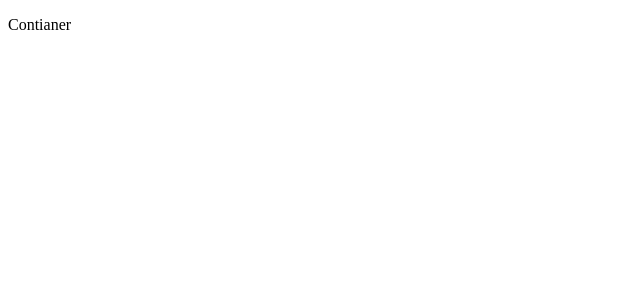
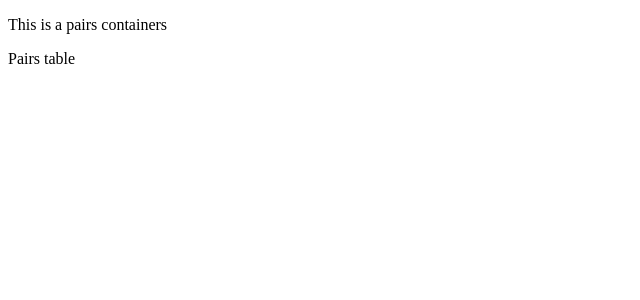
Before and after one commit to RuaridhD/Pairs_Card_Game, a React (Create React App) app in the folder client/: page / in a window 1280 px wide. Shown: the top 300 px of the page, without its empty margins (0-640 px from the left). Built offline with nearby package versions, Linux system fonts and the light colour scheme.

Commit message:
add pairstable class

```diff
--- a/client/src/components/PairsTable.js
+++ b/client/src/components/PairsTable.js
@@ -0,0 +1,15 @@
+import React, {Component} from 'react'
+
+class PairsTable extends Component {
+  render() {
+    return(
+      <div>
+        {/* <p></p> */}
+      <p>Pairs table</p>
+      </div>
+    )
+  } // end of render
+
+} // end of class
+
+export default PairsTable
--- a/client/src/containers/PairContainer.js
+++ b/client/src/containers/PairContainer.js
@@ -1,9 +1,13 @@
 import React, {Component} from 'react'
+import PairsTable from "../components/PairsTable.js"
 
 class PairContainer extends Component {
   render() {
     return(
-      <p>Contianer</p>
+      <div>
+        <p>This is a pairs containers</p>
+      <PairsTable />
+      </div>
     )
   }
 
```
